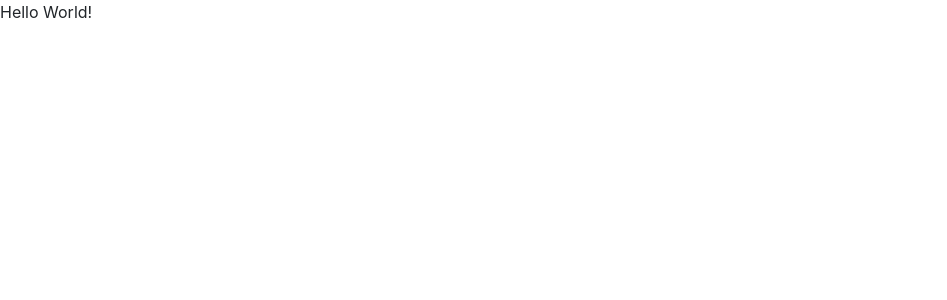
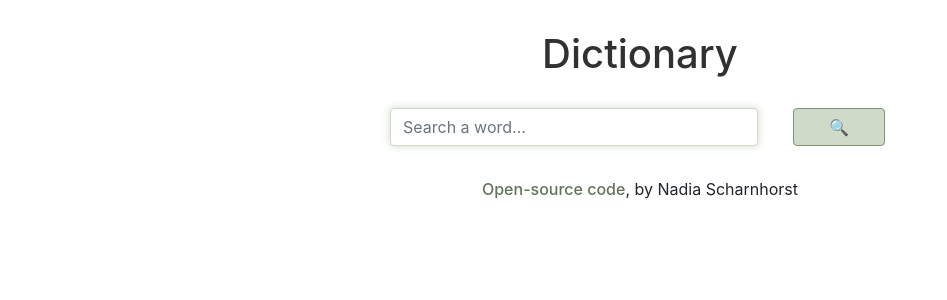
Before and after one commit to nad2903/dictionary-react, a React (Create React App) app: page / in a window 1280 px wide. Shown: the top 300 px of the page, without its empty margins (0-947 px from the left). Built offline with nearby package versions, Linux system fonts and the light colour scheme.

Commit message:
search engine formatting

```diff
--- a/src/App.css
+++ b/src/App.css
@@ -0,0 +1,13 @@
+.App footer {
+  margin: 15px;
+  text-align: center;
+}
+
+.App a {
+  color: #61745a;
+  font-weight: 500;
+}
+
+.App a:hover {
+  color: #61745a;
+}
--- a/src/App.js
+++ b/src/App.js
@@ -1,10 +1,14 @@
 import './App.css';
 import "bootstrap/dist/css/bootstrap.css";
+import Dictionary from "./Dictionary";
 
 export default function App() {
   return (
     <div className="App">
-      Hello World!
+      <Dictionary />
+      <footer>
+        <a href="https://github.com/nad2903/dictionary-react" target="_blank" rel="noreferrer">Open-source code</a>, by Nadia Scharnhorst
+      </footer>
     </div>
   );
 }
--- /dev/null
+++ b/src/Dictionary.css
@@ -0,0 +1,31 @@
+.Dictionary .container {
+  max-width: 600px;
+  text-align: center;
+}
+
+.Dictionary h1 {
+  color: #313130;
+  margin: 30px;
+}
+
+.Dictionary form {
+  display: block;
+  max-width: 500px;
+  margin: 0 auto;
+}
+
+.Dictionary .form-control:focus {
+  border-color: #cfdac8;
+  box-shadow: 0 0 8px #cfdac8;
+}
+
+.Dictionary #search-button {
+  background-color: #cfdac8;
+  border: 1px solid #7c9473;
+  padding: 6px 35px;
+}
+
+.Dictionary #search-button:focus {
+  border: 1px solid #7c9473;
+  box-shadow: 0 0 8px #cfdac8;
+}
--- /dev/null
+++ b/src/Dictionary.js
@@ -0,0 +1,33 @@
+import React from "react";
+import "./Dictionary.css";
+
+export default function Dictionary() {
+    return (
+      <div className="Dictionary">
+        <div className="container">
+          <h1>Dictionary</h1>
+          <form>
+            <div className="row">
+              <div className="col-9">
+              <input
+                type="text"
+                className="input-group mb-3 form-control"
+                placeholder="Search a word..."
+                autoComplete={false}
+                autoFocus={true}
+              />
+              </div>
+              <div className="col-3">
+              <input
+                type="submit"
+                value="🔍"
+                className="btn"
+                id="search-button"
+              />
+              </div>
+            </div>
+          </form>
+        </div>
+      </div>
+    );
+}
```
